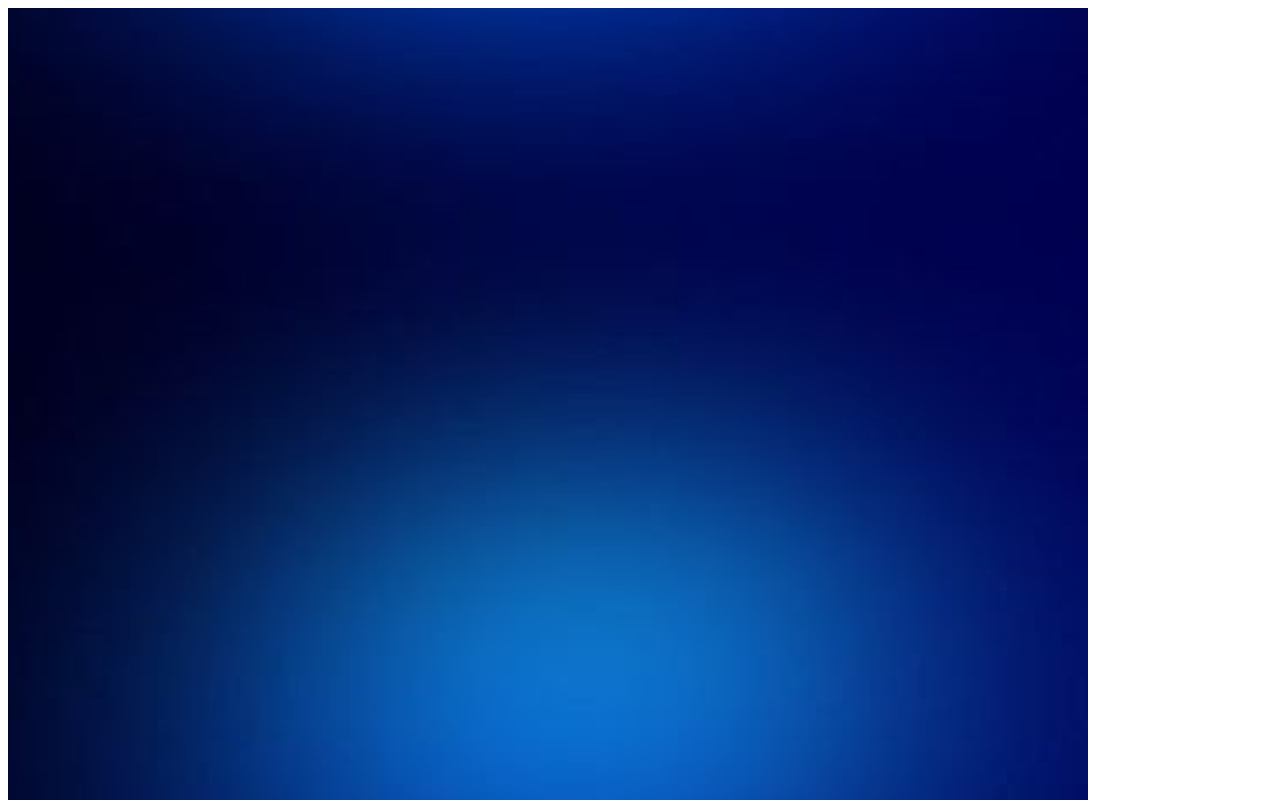
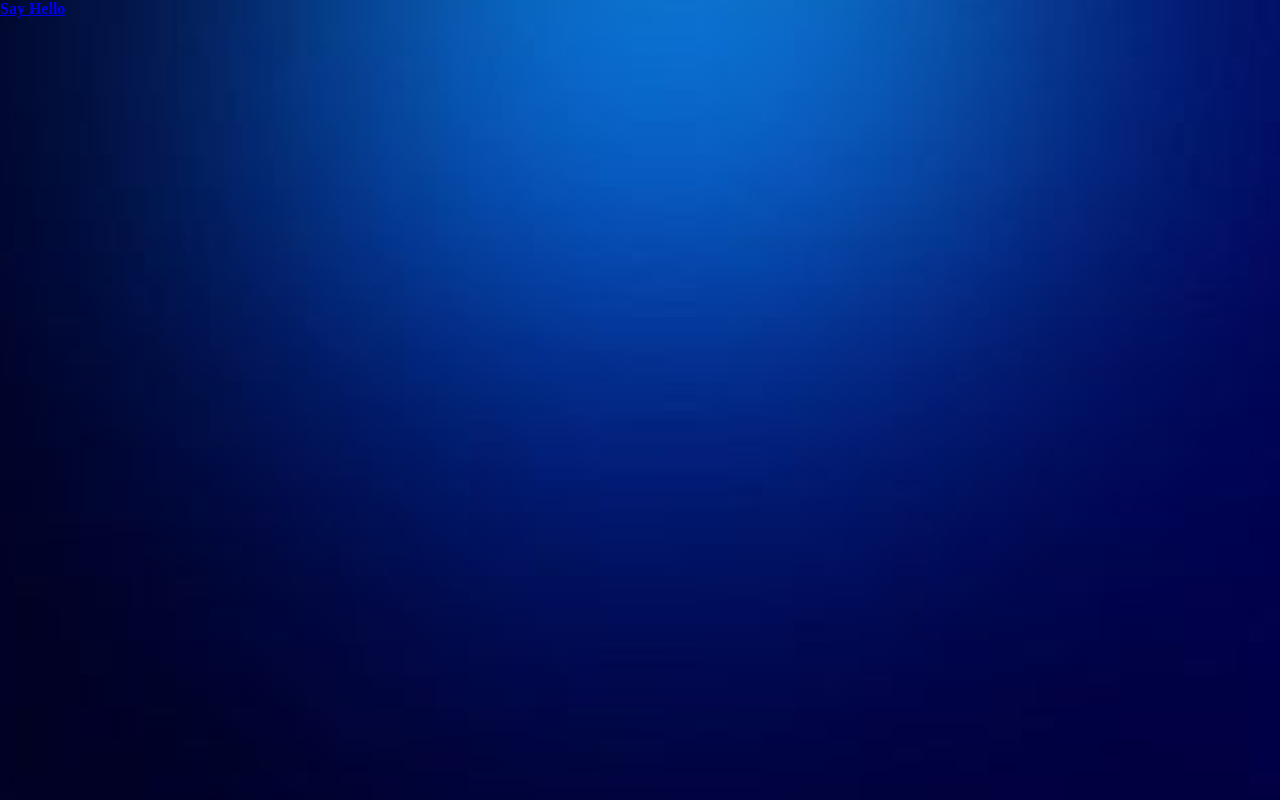
Before and after one commit to DHLabFUV/DHLab-Website-Official, a React (Create React App) app: page /footer in a window 1280 px wide. Shown: the top 800 px of the page. Built offline with nearby package versions, Linux system fonts and the light colour scheme.

Commit message:
update footer

```diff
--- a/src/App.js
+++ b/src/App.js
@@ -2,16 +2,16 @@ import React from 'react';
 import { BrowserRouter, Routes, Route } from 'react-router-dom';
 import './App.css'; //stylesheet
 import Footer from './UI/footer/footer';
+import Navbar from './UI/navbar/navbar';
 
 const App = () => {
   return (
-    <><div>
-      <Footer/>
-    </div><BrowserRouter>
-        <Routes>
-          <Route path="/footer" element={<Footer />} />
-        </Routes>
-      </BrowserRouter></>
+    <><Navbar /><Footer /><BrowserRouter>
+      <Routes>
+        <Route path="/footer" element={<Footer />} />
+      </Routes>
+    </BrowserRouter><Footer /></>
+
   );
 };
 
--- a/src/UI/footer/footer.css
+++ b/src/UI/footer/footer.css
@@ -1,8 +1,53 @@
-.container {
+* {
     font-family: "Agrandir";
 }
 
 .background{
-    width: 1080px;
-    height: 1920px;
+    background: url('../pic/background.png') no-repeat center center fixed;
+    background-position: center;
+    background-size: cover;
+    position: fixed;
+    top: 0;
+    left: 0;
+    width: 100%;
+    height: 100%;
 }
+
+.grid-container {
+    display: grid;
+    column-gap: 50px;
+}
+
+.formlink {
+    top: 3rem;
+    left: 2rem;
+}
+
+a {
+    font-family: 'Agrandir-Grand';
+    font-size: 60;
+    font-weight: 600;
+}
+
+a span{
+    display: inline-block;
+    position: relative;
+    color: white;
+}
+
+a span::after{
+    content: '';
+    position: absolute;
+    width: 100%;
+    transform: scaleX(0);
+    height: 2px;
+    bottom: 0;
+    left: 0;
+    transform-origin: bottom right;
+    transition: transform 0.25s ease-out;
+}
+
+a span:hover::after {
+  transform: scaleX(1);
+  transform-origin: bottom left;
+}
--- a/src/UI/footer/footer.js
+++ b/src/UI/footer/footer.js
@@ -1,14 +1,19 @@
 // Footer.js
 import './footer.css';
 import React from 'react';
-import background from '../pic/background.png'
 
 const Footer = () => {
   return (
-    <><div>
-          <img src={background} className='background' alt="background image" /></div><div>
-              <p>Say Hello</p>
-          </div></>
+    <footer className='background'>
+        <div className='grid-container'>
+            <div className='formlink'>
+                {/* Use <a> tag for external link */}
+                <a href='https://www.facebook.com/' target='_blank' rel='noopener noreferrer'>
+                Say Hello
+                </a>
+            </div>
+      </div>
+    </footer>
   );
 };
 
--- /dev/null
+++ b/src/UI/navbar/navbar.js
@@ -0,0 +1,32 @@
+// Navbar.js
+import React, { useState } from 'react';
+import './navbar.css';
+
+const Navbar = () => {
+  const [isMenuOpen, setIsMenuOpen] = useState(false);
+
+  const toggleMenu = () => {
+    setIsMenuOpen(!isMenuOpen);
+  };
+
+  return (
+    <nav className="navbar">
+      <button className="menu-button" onClick={toggleMenu}>
+        Menu
+      </button>
+      {isMenuOpen && (
+        <div className="menu-screen">
+          {/* Content for the expanded navigation menu */}
+          <ul className="menu-list">
+            <li>Home</li>
+            <li>About</li>dểd
+            <li>Services</li>
+            <li>Contact</li>
+          </ul>
+        </div>
+      )}
+    </nav>
+  );
+};
+
+export default Navbar;
```
Also changed, not shown: src/UI/background/background.js (+9 -21 lines), src/UI/navbar/navbar.css (added).
